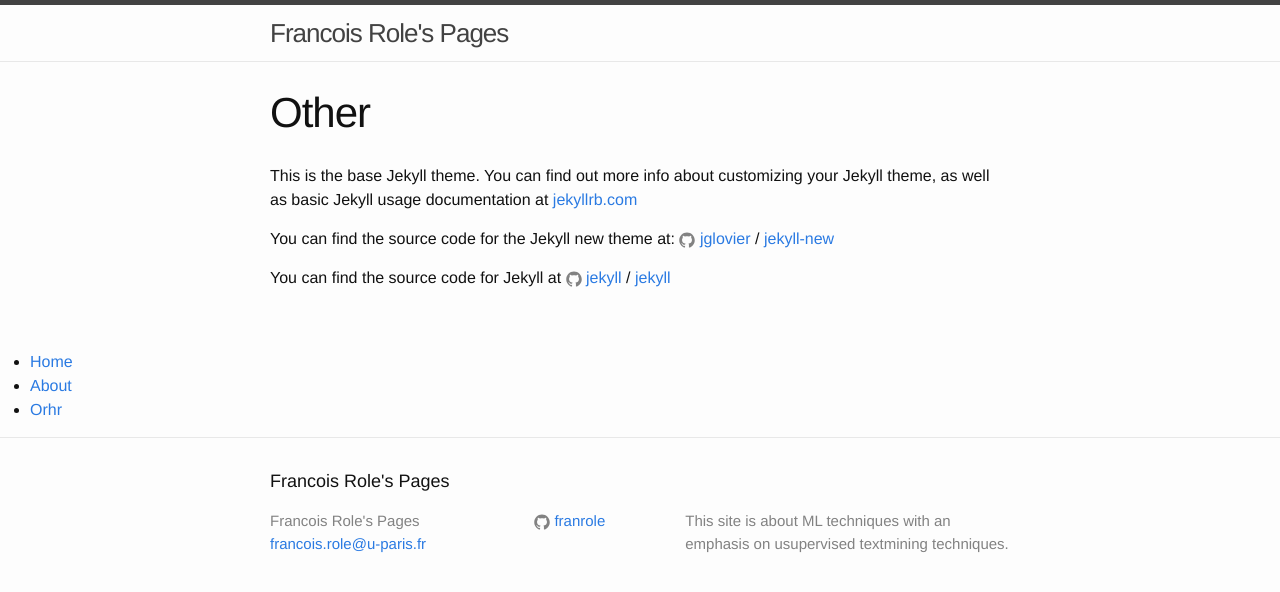
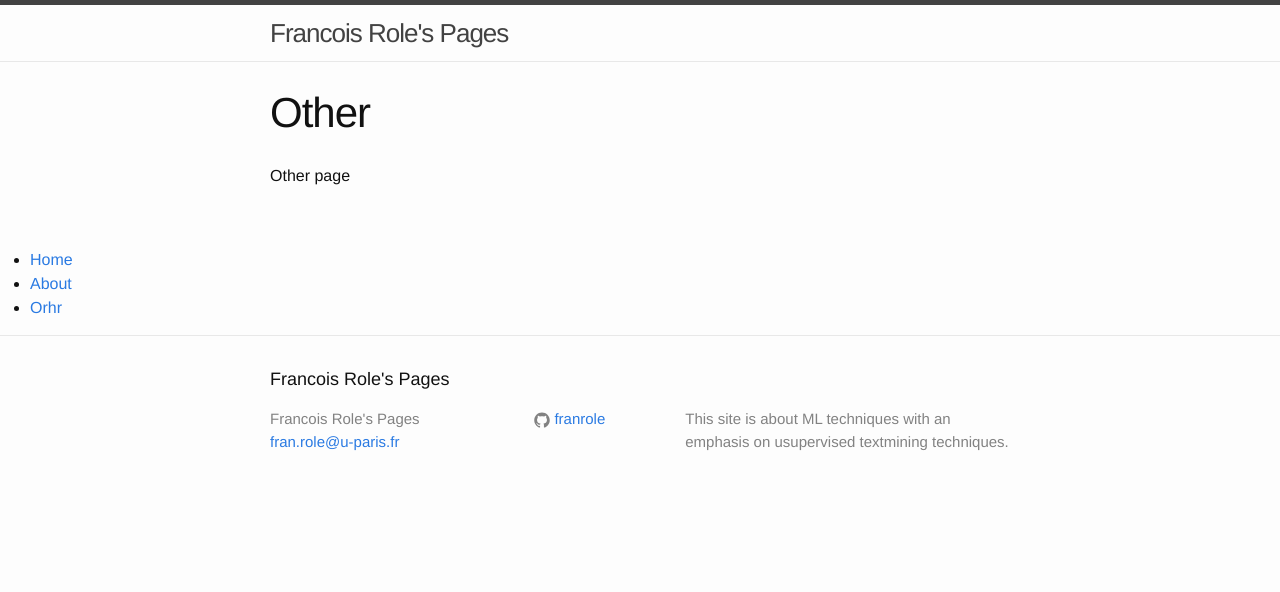
Before and after one commit to franrole/franrole.github.io, a Jekyll site: the page built from other.md, in a window 1280 px wide. Shown: the top 592 px of the page. Built offline with Jekyll 4.4.1, drawn with Linux system fonts in a browser that asks for light colours.

```diff
--- a/_config.yml
+++ b/_config.yml
@@ -7,7 +7,7 @@
 
 # Site settings
 title: Francois Role's Pages
-email: francois.role@u-paris.fr
+email: fran.role@u-paris.fr
 description: > # this means to ignore newlines until "baseurl:"
   This site is about ML techniques with an emphasis on usupervised textmining techniques.
 baseurl: "" # the subpath of your site, e.g. /blog
--- a/other.md
+++ b/other.md
@@ -4,12 +4,4 @@ title: Other
 permalink: /other/
 ---
 
-This is the base Jekyll theme. You can find out more info about customizing your Jekyll theme, as well as basic Jekyll usage documentation at [jekyllrb.com](http://jekyllrb.com/)
-
-You can find the source code for the Jekyll new theme at:
-{% include icon-github.html username="jglovier" %} /
-[jekyll-new](https://github.com/jglovier/jekyll-new)
-
-You can find the source code for Jekyll at
-{% include icon-github.html username="jekyll" %} /
-[jekyll](https://github.com/jekyll/jekyll)
+Other page
```
